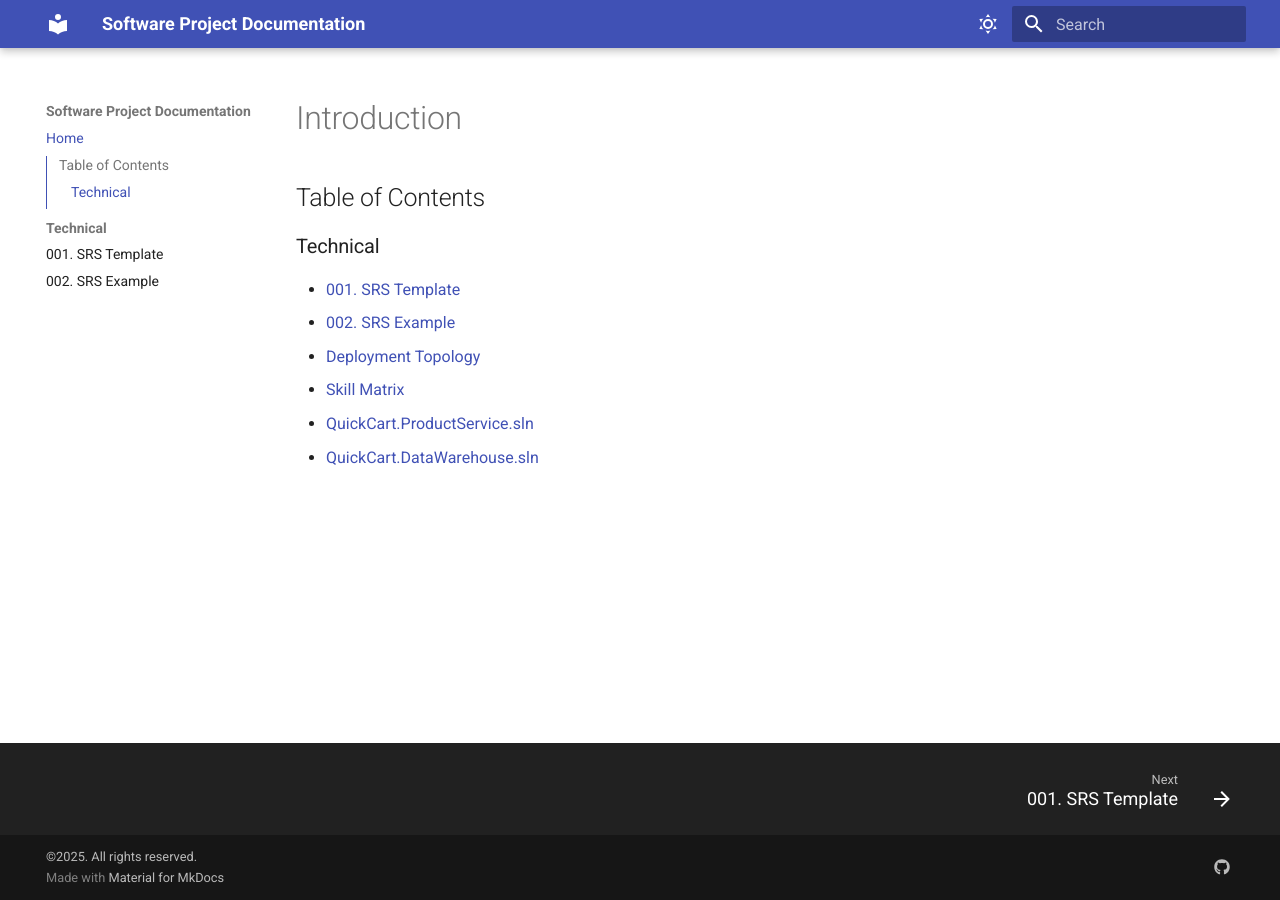
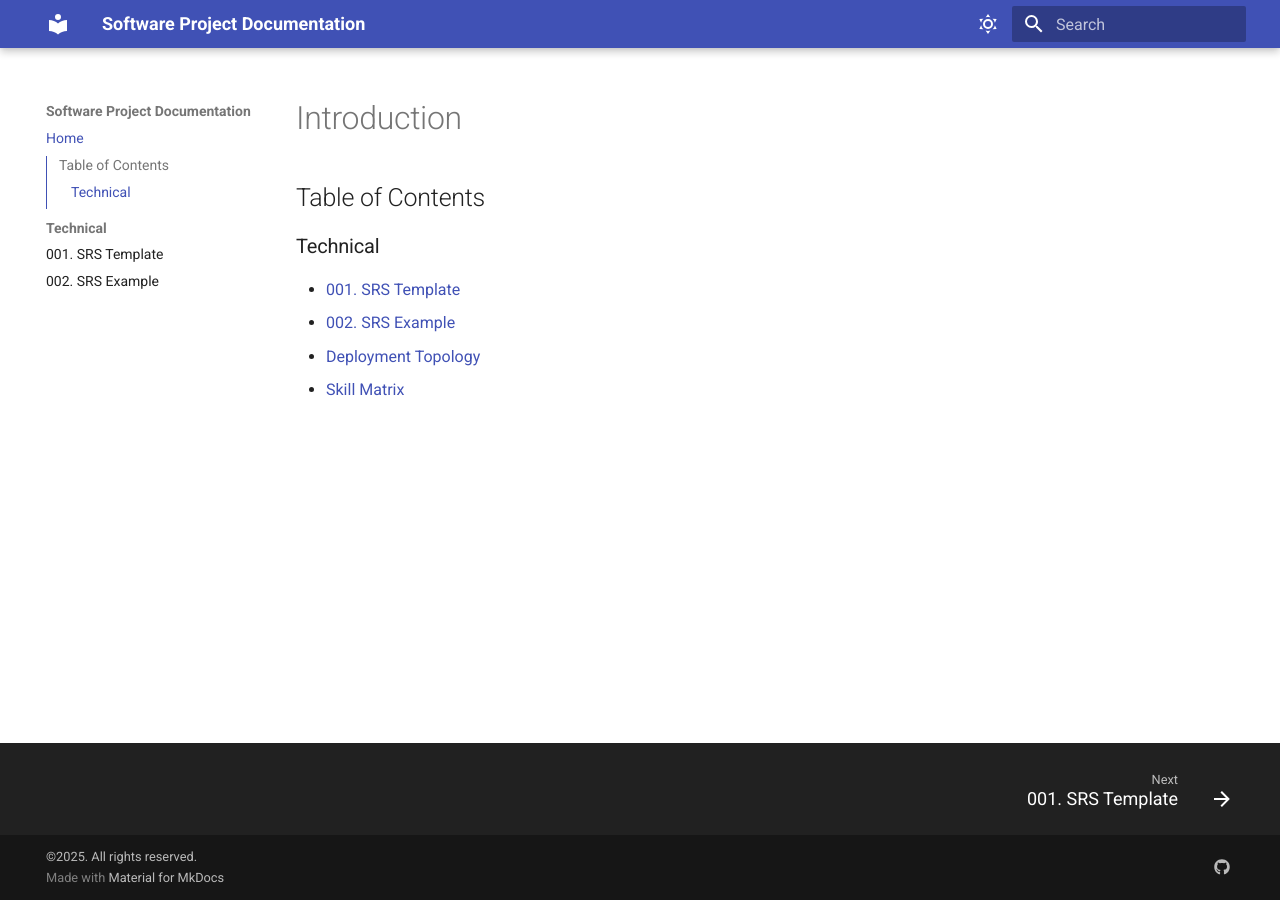
Before and after one commit to andikatjacobdennis/QuickCart, an MkDocs documentation site: the page built from docs/index.md, in a window 1280 px wide. Built offline with MkDocs 1.6.1 and Material for MkDocs 9.7.7, drawn with Linux system fonts in a browser that asks for light colours.

Commit message:
Update index.md

```diff
--- a/docs/index.md
+++ b/docs/index.md
@@ -8,5 +8,3 @@
 - [002. SRS Example](001_SRS_Shopping_Cart_System.md)
 - [Deployment Topology](DeploymentTopology.md)
 - [Skill Matrix](SkillMatrix.md)
-- [QuickCart.ProductService.sln](QuickCart.ProductService.sln.md)
-- [QuickCart.DataWarehouse.sln](QuickCart.DataWarehouse.sln.md)
```
